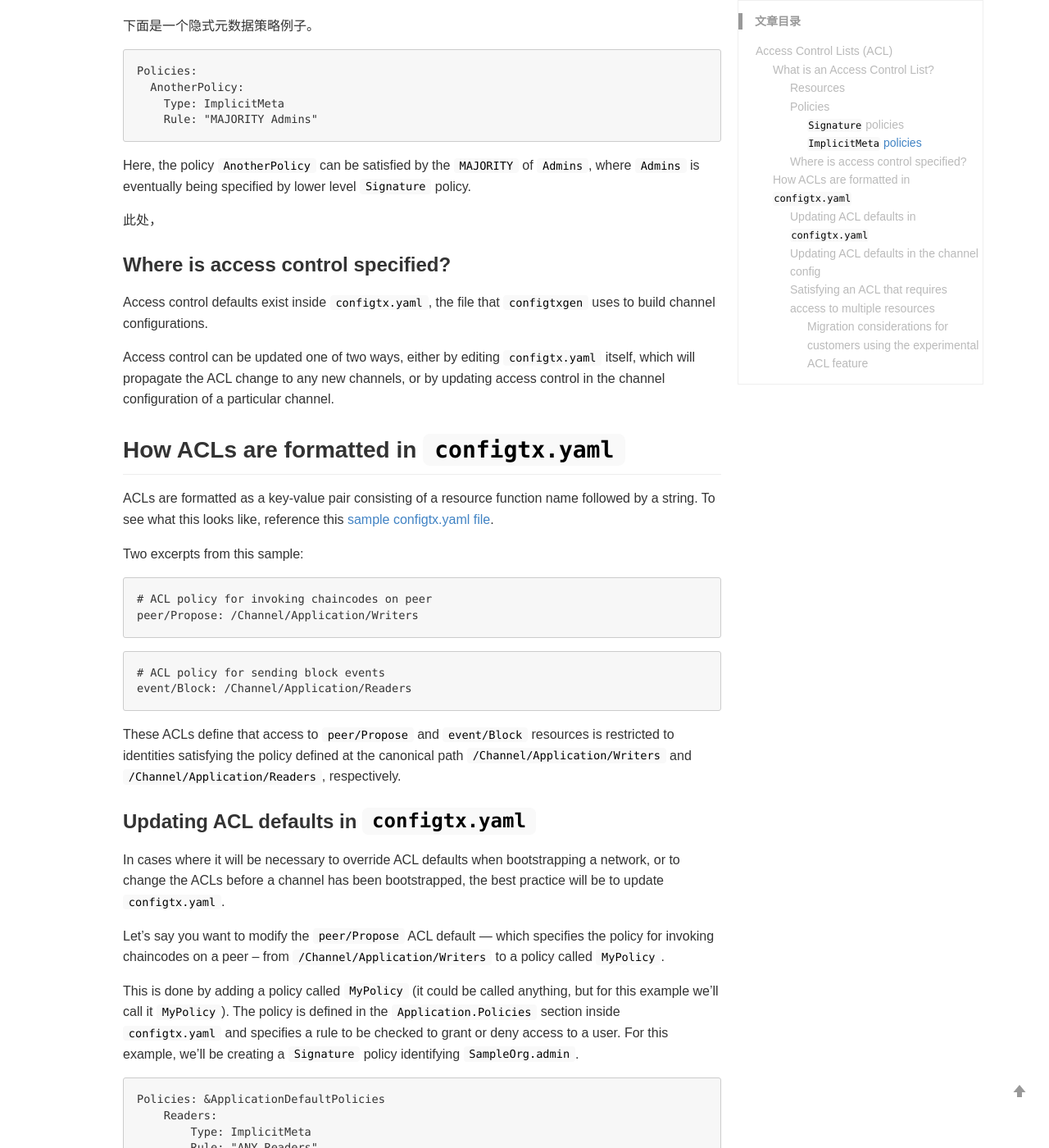
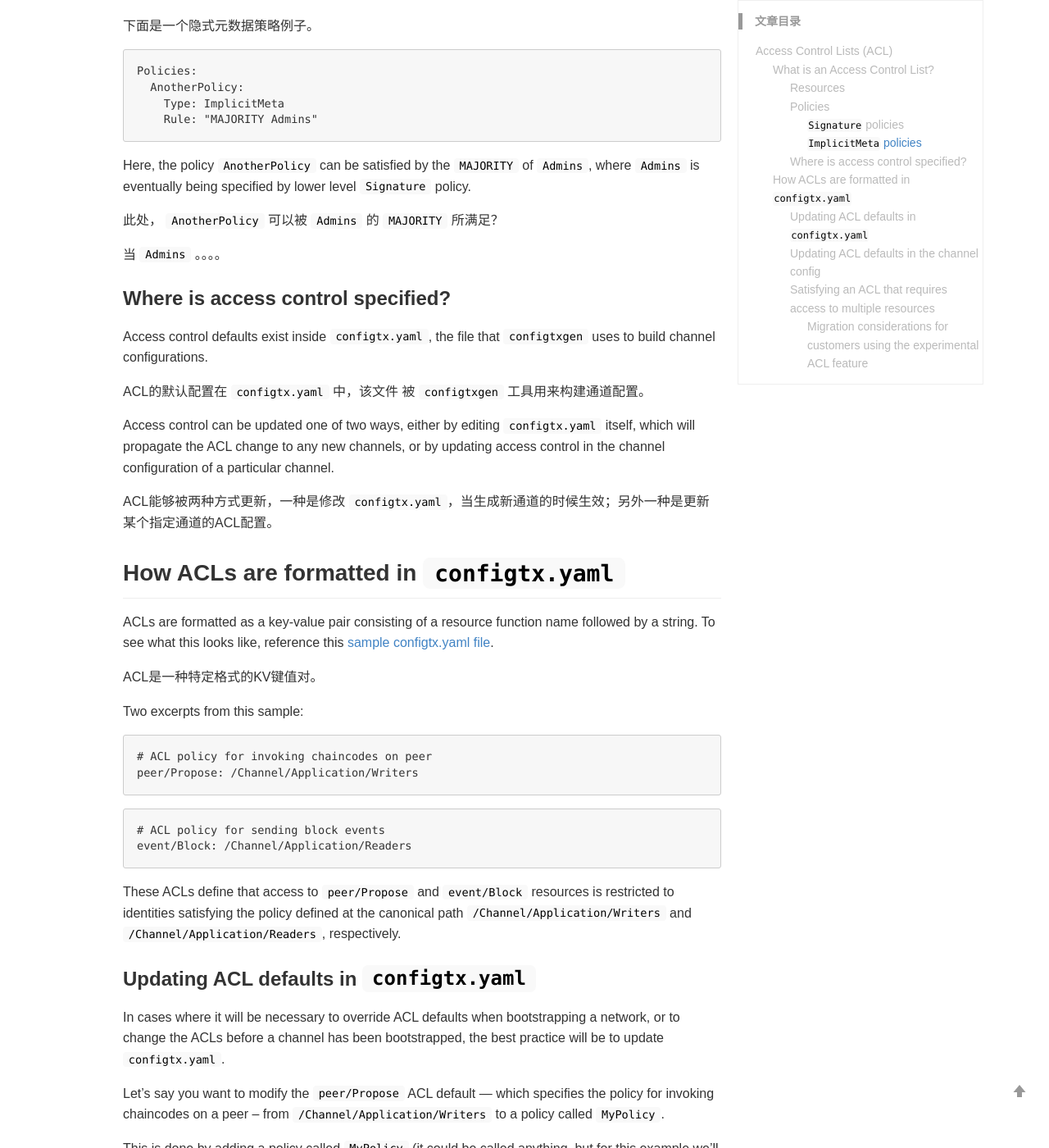
Before and after one commit to nox60/nox60.github.io, a Jekyll site: the page built from _posts/2019-8-18-Access-Control-Lists-(ACL).md, in a window 1280 px wide and 1400 px high, scrolled down 2821 px. Shown: the whole window at 82% size. Built offline with Jekyll 4.4.1, drawn with Linux system fonts in a browser that asks for light colours; our own code applies the rules of GitHub Pages for plain Markdown files; comment, search, counter and statistics services are not loaded.

Commit message:
Modified files

```diff
--- a/_posts/2019-8-18-Access-Control-Lists-(ACL).md
+++ b/_posts/2019-8-18-Access-Control-Lists-(ACL).md
@@ -131,21 +131,29 @@ Policies:
 Here, the policy `AnotherPolicy` can be satisfied by the `MAJORITY` of `Admins`,
 where `Admins` is eventually being specified by lower level `Signature` policy.
 
-此处，
+此处， `AnotherPolicy` 可以被 `Admins` 的 `MAJORITY` 所满足？
+
+当 `Admins` 。。。。
 
 ### Where is access control specified?
 
 Access control defaults exist inside `configtx.yaml`, the file that `configtxgen`
 uses to build channel configurations.
 
+ACL的默认配置在  `configtx.yaml` 中，该文件 被 `configtxgen` 工具用来构建通道配置。
+
 Access control can be updated one of two ways, either by editing `configtx.yaml`
 itself, which will propagate the ACL change to any new channels, or by updating
 access control in the channel configuration of a particular channel.
+
+ACL能够被两种方式更新，一种是修改 `configtx.yaml`，当生成新通道的时候生效；另外一种是更新某个指定通道的ACL配置。
 
 ## How ACLs are formatted in `configtx.yaml`
 
 ACLs are formatted as a key-value pair consisting of a resource function name
 followed by a string. To see what this looks like, reference this [sample configtx.yaml file](https://github.com/hyperledger/fabric/blob/release-1.2/sampleconfig/configtx.yaml).
+
+ACL是一种特定格式的KV键值对。
 
 Two excerpts from this sample:
 
```
